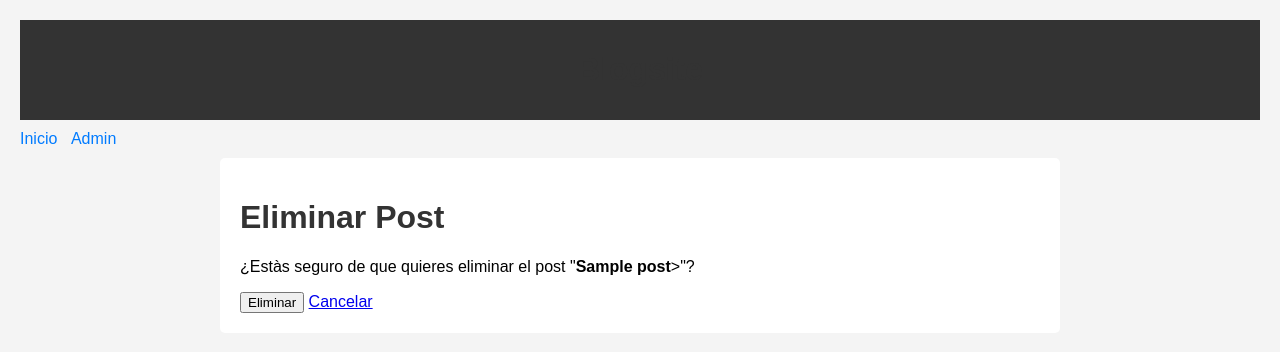
After one commit to Pandu-Sama/blogsite, a Django app: page /posts/1/delete/ in a window 1280 px wide. The commit adds this page. Shown: the top 352 px of the page. Run offline with Django 5.2, Linux system fonts and the light colour scheme; a user stored in the database is signed in; tables that the repository leaves empty hold one stand-in row (values such as "Sample post").

Commit message:
feat: Añado funcionalidad Delete con DeleteView para posts

```diff
--- /dev/null
+++ b/blog/templates/blog/post_confirm_delete.html
@@ -0,0 +1,11 @@
+{% extends 'blog/base.html' %}
+{% block title %}Eliminar Post{% endblock %}
+{% block content %}
+    <h1>Eliminar Post</h1>
+    <p>¿Estàs seguro de que quieres eliminar el post "<strong>{{ object.titulo }}</strong>>"?</p>
+    <form method="post">
+        {% csrf_token %}
+        <button type="submit">Eliminar</button>
+        <a href="{% url 'blog:post_detail' object.pk %}">Cancelar</a>
+    </form>
+{% endblock %}
--- a/blog/templates/blog/post_detail.html
+++ b/blog/templates/blog/post_detail.html
@@ -13,6 +13,7 @@
     </p>
     {% if user.is_authenticated and post.author.user == user %}
         <p><a href="{% url 'blog:post_update' post.pk %}">Editar post</a></p>
+        <p><a href="{% url 'blog:post_delete' post.pk %}">Eliminar post</a></p>
     {% endif %}
     <a href="{% url 'blog:post_list' %}">Volver a la lista</a>
 {% endblock %}
--- a/blog/urls.py
+++ b/blog/urls.py
@@ -10,4 +10,5 @@ urlpatterns = [
     path('new/cbv/', views.PostCreateView.as_view(), name='post_create_cbv'),
     path('new/manual/', views.post_create_manual, name='post_create_manual'),
     path('<int:pk>/edit/', views.PostUpdateView.as_view(), name='post_update'),
+    path('<int:pk>/delete/', views.PostDeleteView.as_view(), name='post_delete'),
 ]
--- a/blog/views.py
+++ b/blog/views.py
@@ -1,5 +1,5 @@
 from django.shortcuts import render, redirect
-from django.views.generic import ListView, DetailView, CreateView, UpdateView
+from django.views.generic import ListView, DetailView, CreateView, UpdateView, DeleteView
 from django.contrib.auth import login
 from django.contrib.auth.forms import UserCreationForm
 from django.contrib.auth.decorators import login_required
@@ -161,6 +161,21 @@ class PostUpdateView(LoginRequiredMixin, UpdateView):
         messages.error(self.request, 'Por favor corrige los errores en el formulario.')
         return super().form_invalid(form)
 
+class PostDeleteView(LoginRequiredMixin, DeleteView):
+    model = Post
+    template_name = 'blog/post_confirm_delete.html'
+    success_url = reverse_lazy('blog:post_list')
+
+    def get_object(self, queryset=None):
+        obj = super().get_object(queryset)
+        if obj.author.user != self.request.user:
+            raise Http404("No tienes permisos para eliminar este post.")
+        return obj
+
+    def form_valid(self, form):
+        messages.success(self.request, f'Post {self.get_object().titulo} eliminado exitosamente.')
+        return super().form_valid(form)
+
 
 class CustomLoginView(LoginView):
     template_name = 'blog/registration/login.html'
```
